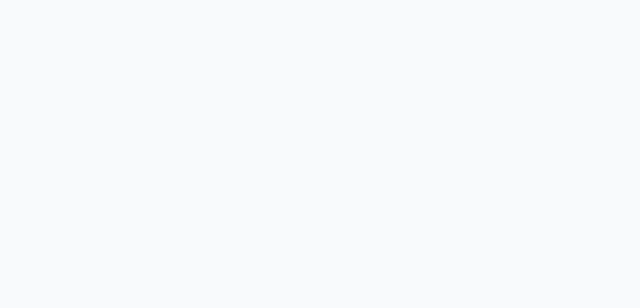
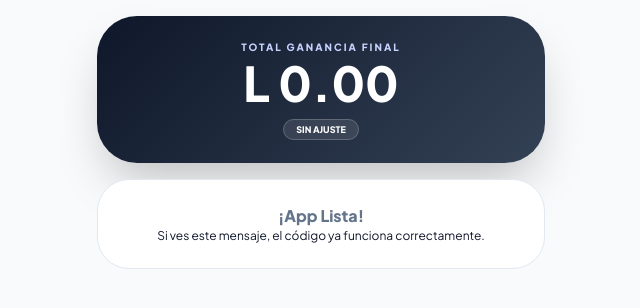
Before and after one commit to jairof96-lgtm/CALCULADORA-COMISIONES, a plain HTML site: page index.html in a window 1280 px wide. Shown: the whole page, without its empty margins (319-959 px from the left). Drawn offline with nearby package versions, Linux system fonts and the light colour scheme.

Commit message:
Update index.html

```diff
--- a/index.html
+++ b/index.html
@@ -3,23 +3,36 @@
 <head>
     <meta charset="UTF-8">
     <meta name="viewport" content="width=device-width, initial-scale=1.0">
-    <title>Calculadora Jairo</title>
+    <title>Calculadora Jairo Flores</title>
     <link rel="manifest" href="manifest.json">
     <script src="https://cdn.tailwindcss.com"></script>
     <link href="https://fonts.googleapis.com/css2?family=Plus+Jakarta+Sans:wght@400;600;800&display=swap" rel="stylesheet">
     <style>
-        body { font-family: 'Plus Jakarta Sans', sans-serif; background-color: #f1f5f9; }
+        body { font-family: 'Plus Jakarta Sans', sans-serif; background-color: #f1f5f9; color: #0f172a; }
         .glass-card { background: white; border-radius: 2rem; border: 1px solid #e2e8f0; }
         .accent-gradient { background: linear-gradient(135deg, #0f172a 0%, #334155 100%); }
-        .tab-btn { transition: all 0.2s ease; font-size: 8px; font-weight: 800; border: 1px solid #e2e8f0; }
-        .active-mode { background-color: #4f46e5; color: white; border-color: #4f46e5; }
     </style>
 </head>
 <body class="p-4 bg-slate-50 min-h-screen flex justify-center pb-20">
+    <div class="w-full max-w-md space-y-4">
+        <div class="accent-gradient p-6 rounded-[2.5rem] text-white shadow-2xl text-center">
+            <p class="text-[10px] font-bold text-indigo-200 uppercase tracking-[0.2em] mb-1">Total Ganancia Final</p>
+            <h1 id="total-general" class="text-5xl font-black mb-2">L 0.00</h1>
+            <span id="label-ajuste" class="bg-white/10 px-3 py-1 rounded-full text-[9px] font-black border border-white/20 uppercase">Sin Ajuste</span>
+        </div>
+
+        <div class="glass-card p-6 text-center">
+            <p class="text-slate-500 font-bold">¡App Lista!</p>
+            <p class="text-xs">Si ves este mensaje, el código ya funciona correctamente.</p>
+        </div>
+    </div>
+
     <script>
-        // Registrar el Service Worker para que sea App
+        // Registrar Service Worker para que sea instalable
         if ('serviceWorker' in navigator) {
-            navigator.serviceWorker.register('sw.js');
+            window.addEventListener('load', () => {
+                navigator.serviceWorker.register('sw.js');
+            });
         }
     </script>
 </body>
```
